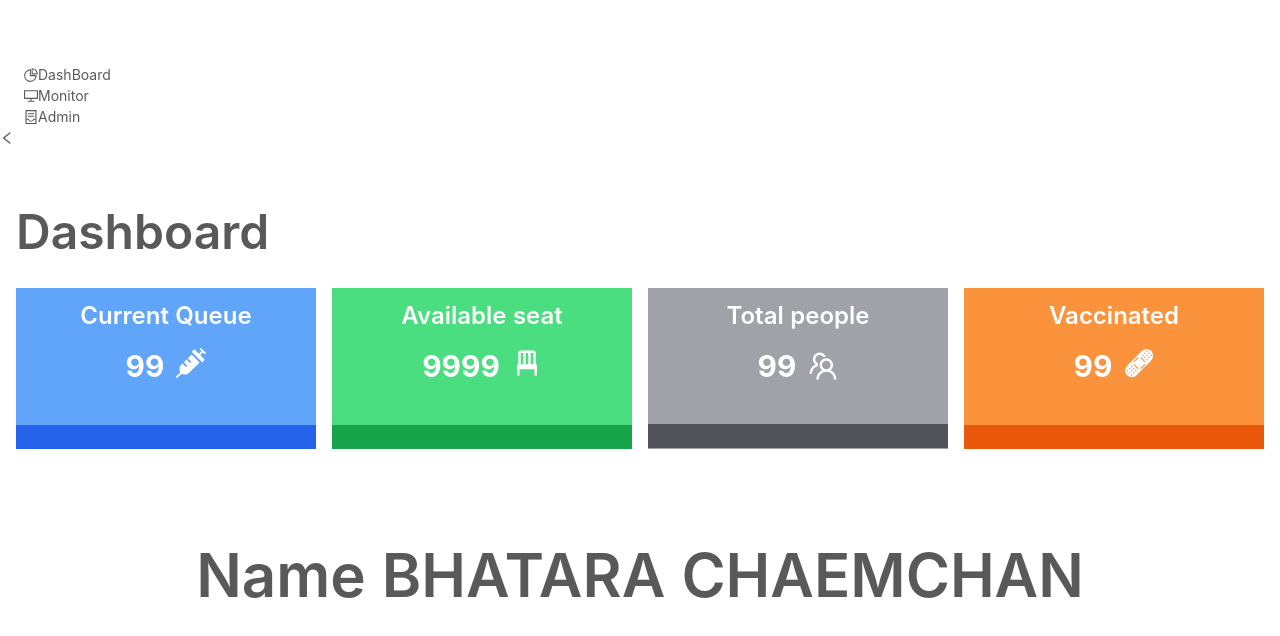
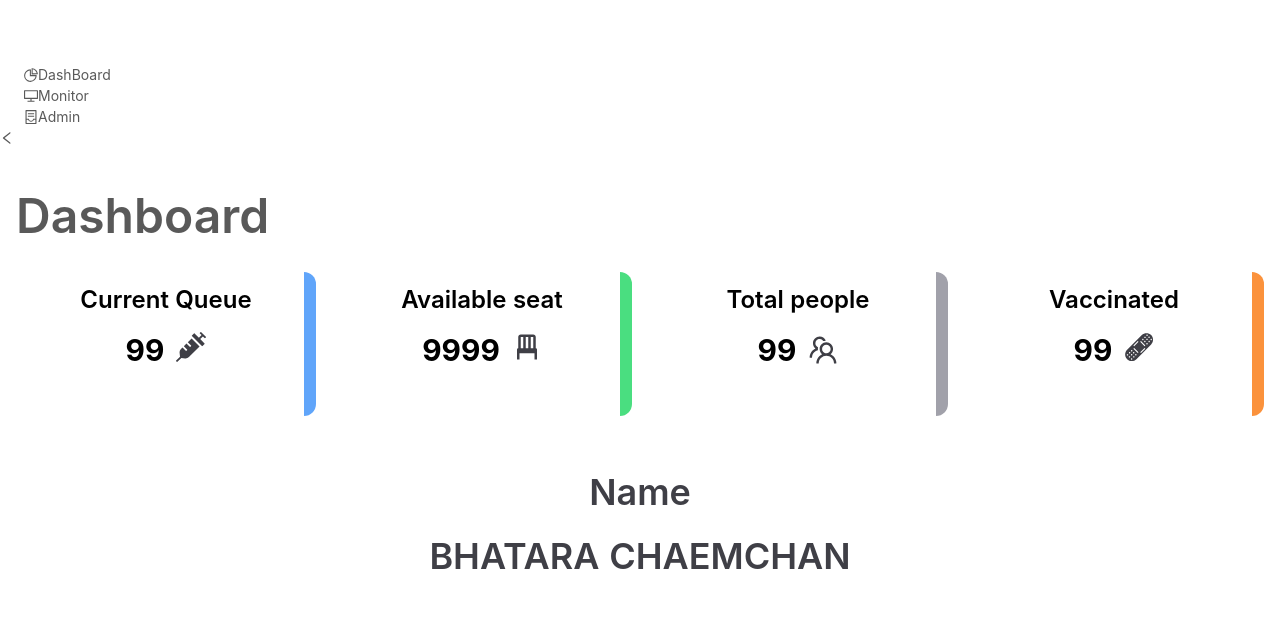
Before and after one commit to bhatara007/suchon-site-dashboard, a React (Create React App) app: page / in a window 1280 px wide. Shown: the top 636 px of the page. Built offline with nearby package versions, Linux system fonts and the light colour scheme.

Commit message:
edit color pallete

```diff
--- a/package.json
+++ b/package.json
@@ -16,6 +16,7 @@
     "react-icons": "^4.3.1",
     "react-router-dom": "^5.3.0",
     "react-scripts": "4.0.3",
+    "styled-components": "^5.3.3",
     "web-vitals": "^1.0.1"
   },
   "scripts": {
--- a/src/components/addPeopleModal.js
+++ b/src/components/addPeopleModal.js
@@ -1,5 +1,6 @@
 import React, { useState, useEffect} from "react";
 import { Modal, Button, Form, Input, DatePicker } from "antd";
+import  axios from "../http"
 
 const AddPeopleModal = ({className, date, getPeople}) => {
 
@@ -20,12 +21,12 @@ const AddPeopleModal = ({className, date, getPeople}) => {
     setIsModalVisible(false);
   };
 
-  const onFinish = (values) => {
+  const onFinish = async (values) => {
     console.log("Success:", values);
     const json = {...values, birth_date: birthDate}
     console.log(json);
     setIsModalVisible(false);
-    // eslint-disable-next-line no-unused-expressions
+    // await axios.post("add/" + date, json);
     getPeople(date)
   };
 
--- a/src/components/dashboardCard.js
+++ b/src/components/dashboardCard.js
@@ -1,22 +1,20 @@
 const DashboardCard = ({color, title, number, icon}) => {
     return (
-      <div className={`bg-${color}-400 text-white text-center w-1/4`}>
+      <div className={`text-black text-center w-1/4 bg-white relative h-36 rounded-xl overflow-hidden`}>
         <div className="">
           <p className="mx-6 mt-3 text-2xl font-semibold"> {title} </p>
           <div className='space-x-3 flex flex-row justify-center'>
             <p className="mt-4 text-3xl font-bold">
               {number}
             </p>
-            <p className="mt-4 text-3xl font-bold">
+            <p className="mt-4 text-3xl font-bold text-gray-700">
               {icon}
             </p>
           </div>
         </div>
-        <div className="h-10 mt-6 relative">
-          <div
-            className={`w-full h-6 bg-${color}-600 flex absolute bottom-0`}
-          ></div>
-        </div>
+        <div
+          className={`w-3 h-full bg-${color}-400 flex absolute right-0 top-0`}
+        ></div>
       </div>
     );
 }
--- a/src/pages/dashboard.js
+++ b/src/pages/dashboard.js
@@ -1,36 +1,31 @@
 import React, { useState, useEffect } from "react";
-import { Button, Layout, Menu } from "antd";
+import {Layout, Menu } from "antd";
 import { TeamOutlined } from "@ant-design/icons";
 import Sider from "../components/sidebar";
 import DashboardCard from "../components/dashboardCard";
-
+import styled from 'styled-components';
 import { FaSyringe } from "react-icons/fa";
 import { BiChair } from "react-icons/bi";
 import { GiStickingPlaster } from "react-icons/gi"
 
-const { Header, Footer, Content } = Layout;
-const { SubMenu } = Menu;
+const {Footer, Content } = Layout;
+
+const Container = styled.div`
+  display: flex;
+  flex-direction: column;
+  min-height: 100vh;
+`;
 
 const Dashboard = () => {
-  const [collapsed, setCollapsed] = useState(false);
-
-  const [count, setCount] = useState(1);
-
-  useEffect(() => {
-    let id = setInterval(() => {
-      setCount((count) => count + 1);
-    }, 1000);
-    return () => clearInterval(id);
-  }, []);
 
   return (
     <Layout>
       <Sider></Sider>
       <Layout>
-        <Content className="flex flex-col min-h-screen">
+        <Container>
           <div className="m-4 ">
-            <div className=" text-4xl font-semibold mb-8 mt-11">
-              <p className="text-5xl"> Dashboard</p>
+            <div className=" text-4xl font-semibold mb-8">
+              <p className="text-5xl mt-7"> Dashboard</p>
             </div>
             <div className="space-x-4 flex flex-row mt-2 justify-between">
               <DashboardCard
@@ -52,16 +47,18 @@ const Dashboard = () => {
                 color="gray"
               />
               <DashboardCard
-              title="Vaccinated"
-              icon={<GiStickingPlaster/>}
-              number="99"
-              color="orange" />
+                title="Vaccinated"
+                icon={<GiStickingPlaster />}
+                number="99"
+                color="orange"
+              />
             </div>
-            <div className="flex m-5 justify-center mt-24">
-              <p className="text-6xl font-semibold">Name BHATARA CHAEMCHAN</p>
+            <div className=" font-semibold text-gray-700 rounded-xl overflow-hidden flex items-center flex-col space-y-6 mt-10 bg-white">
+              <p className="text-4xl font-semibold mt-4"> Name </p>
+              <p className="text-4xl font-semibold pb-5">BHATARA CHAEMCHAN</p>
             </div>
           </div>
-        </Content>
+        </Container>
         <Footer></Footer>
       </Layout>
     </Layout>
--- a/src/pages/monitor.js
+++ b/src/pages/monitor.js
@@ -130,7 +130,7 @@ const Monitor = () => {
               getPeople={getPeople}
             />
             <DatePicker onChange={onChange} format={dateFormat} />
-            <Table dataSource={p} loading={loading}>
+            <Table dataSource={people} loading={loading}>
               <Column
                 title="Reservation ID"
                 dataIndex="reservation_id"
```
Also changed, not shown: src/components/peopletable.js (added), 1 other file (tests, documents, lock files or other folders).
